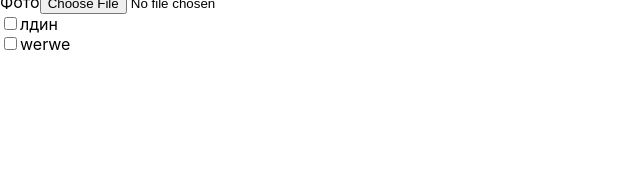
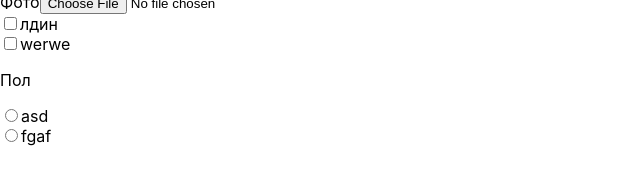
Before and after one commit to Kalinss/create-resume, a React (Create React App) app: page / in a window 1280 px wide. Shown: the part 261-446 px from the top of the page, without its empty margins (0-640 px from the left). Built offline with nearby package versions, Linux system fonts and the light colour scheme.

Commit message:
added RadioList component Checkboxlist fix

```diff
--- a/src/App.tsx
+++ b/src/App.tsx
@@ -11,6 +11,7 @@ import { Select } from "./components/Select/Select";
 import { Telephone } from "./components/Telephone/Telephone";
 import { Photo } from "./components/Photo/Photo";
 import { CheckboxList } from "./components/CheckboxList/CheckboxList";
+import { RadioList } from "./components/RadioList/RadioList";
 
 const App: React.FunctionComponent = () => {
   const [state, dispatch] = useReducer(reducers, initialState);
@@ -51,6 +52,12 @@ const App: React.FunctionComponent = () => {
           name="communication"
           handlerChange={actionAdd}
         />
+        <RadioList
+            items={["asd","fgaf"]}
+            handlerChange={actionAdd}
+            name='gender'
+            title='Пол'
+        />
       </ResumeContext.Provider>
     </>
   );
--- a/src/components/CheckboxList/CheckboxList.tsx
+++ b/src/components/CheckboxList/CheckboxList.tsx
@@ -27,7 +27,7 @@ export const CheckboxList: React.FunctionComponent<ICheckboxlistProps> = (
         return (
           <div key={i}>
             <input onChange={onChange} type="checkbox" id={item}  />
-            <label>{item}</label>
+            <label htmlFor={item}>{item}</label>
           </div>
         );
       })}
--- /dev/null
+++ b/src/components/RadioList/RadioList.tsx
@@ -0,0 +1,25 @@
+import React from "react";
+import { IRadioList } from "../../interfaces";
+
+export const RadioList: React.FunctionComponent<IRadioList> = (props) => {
+  const onChange = (e:React.ChangeEvent<HTMLInputElement>) => {
+      props.handlerChange({id:props.name,value:e.target.id})
+  };
+  return (
+    <div>
+      <p>Пол</p>
+      <form>
+        {props.items.map((item, i) => {
+          return (
+            <div key={i}>
+              <label htmlFor={item}>
+                <input onChange={onChange} id={item} name={props.name} type="radio" />
+                {item}
+              </label>
+            </div>
+          );
+        })}
+      </form>
+    </div>
+  );
+};
--- a/src/interfaces.ts
+++ b/src/interfaces.ts
@@ -38,3 +38,9 @@ export interface ICheckboxlistProps {
   handlerChange: IActionFunc;
   name: string;
 }
+export interface IRadioList {
+  items: string[];
+  handlerChange: IActionFunc;
+  name: string;
+  title:string;
+}
```
